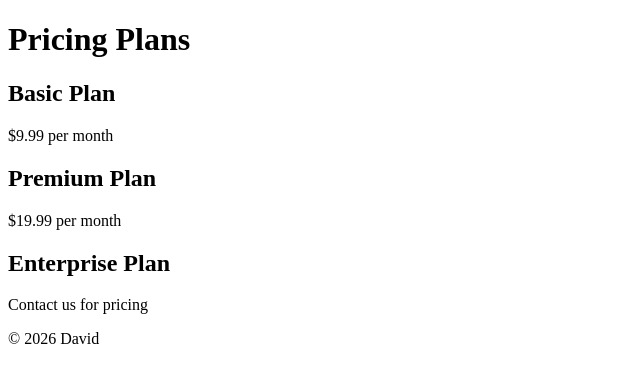
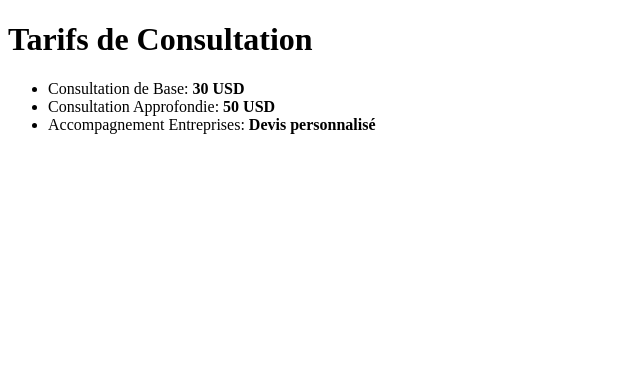
Before and after one commit to cdcdavid8-source/David_mgz, a plain HTML site: page tarifs.html in a window 1280 px wide. Shown: the whole page, without its empty margins (0-640 px from the left). Drawn offline with Linux system fonts and the light colour scheme.

Commit message:
Update pricing page content for Maître Kanzel et Associés

```diff
--- a/tarifs.html
+++ b/tarifs.html
@@ -1,31 +1,16 @@
 <!DOCTYPE html>
-<html lang="en">
+<html lang="fr">
 <head>
     <meta charset="UTF-8">
     <meta name="viewport" content="width=device-width, initial-scale=1.0">
-    <title>Pricing Page</title>
-    <link rel="stylesheet" href="styles.css">
+    <title>Tarifs - Maître Kanzel et Associés</title>
 </head>
 <body>
-    <header>
-        <h1>Pricing Plans</h1>
-    </header>
-    <main>
-        <section>
-            <h2>Basic Plan</h2>
-            <p>$9.99 per month</p>
-        </section>
-        <section>
-            <h2>Premium Plan</h2>
-            <p>$19.99 per month</p>
-        </section>
-        <section>
-            <h2>Enterprise Plan</h2>
-            <p>Contact us for pricing</p>
-        </section>
-    </main>
-    <footer>
-        <p>&copy; 2026 David</p>
-    </footer>
+    <h1>Tarifs de Consultation</h1>
+    <ul>
+        <li>Consultation de Base: <strong>30 USD</strong></li>
+        <li>Consultation Approfondie: <strong>50 USD</strong></li>
+        <li>Accompagnement Entreprises: <strong>Devis personnalisé</strong></li>
+    </ul>
 </body>
 </html>
```
